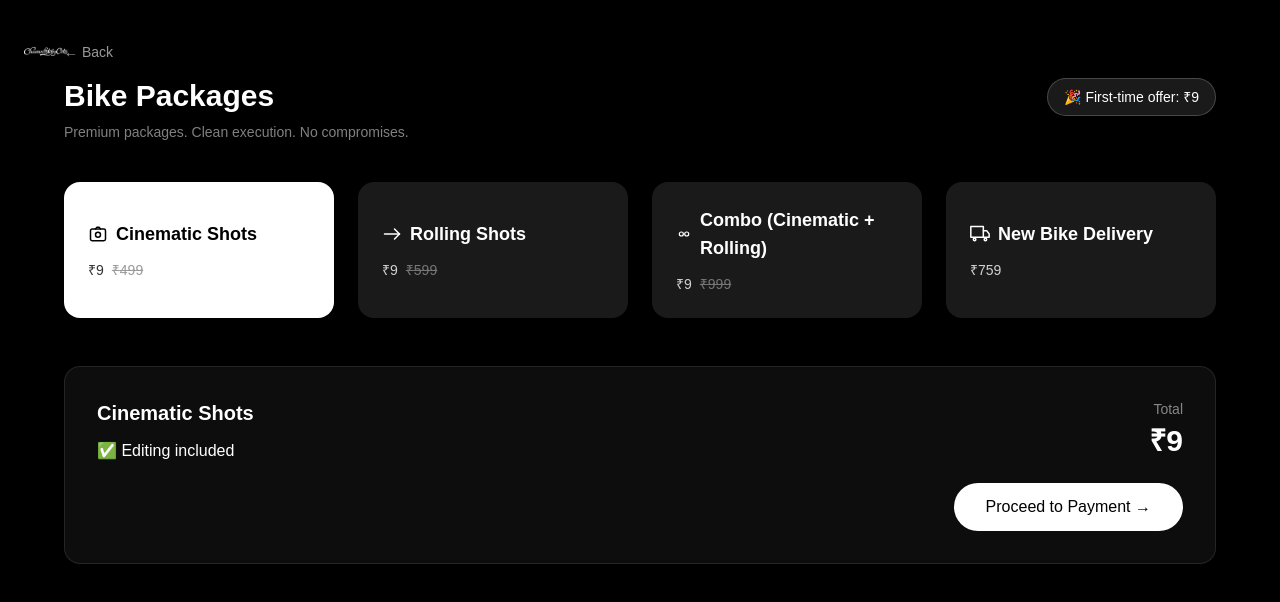
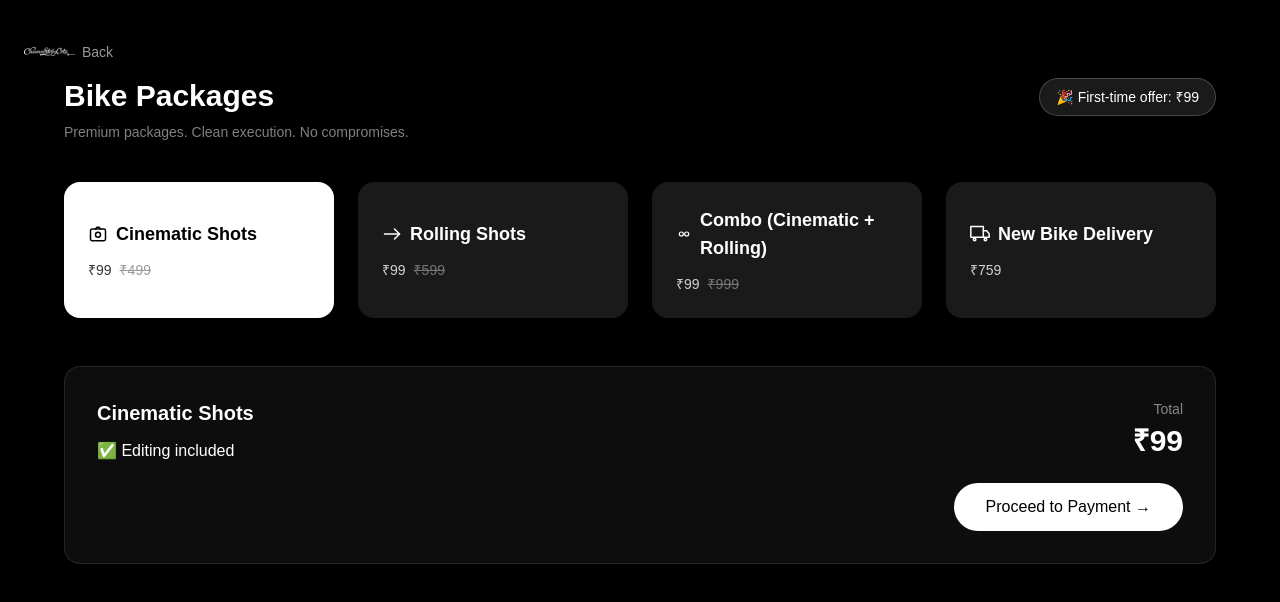
Before and after one commit to saicharan181719/charanstorycuts, a Next.js app: page /packages/1 in a window 1280 px wide. Shown: the top 602 px of the page. Built offline with nearby package versions, Linux system fonts and the light colour scheme; no server answers; the database is empty; sample sign-in values are in the browser's storage.

Commit message:
changed the offer price

```diff
--- a/app/packages/[vehicles]/page.tsx
+++ b/app/packages/[vehicles]/page.tsx
@@ -98,7 +98,7 @@ export default function PackagesPage() {
   const offerActive = offerAllowed && !isDelivery;
 
   const basePrice = prices[selected];
-  const finalPrice = offerActive ? 9 : basePrice;
+  const finalPrice = offerActive ? 99 : basePrice;
 
   const proceed = () => {
     const qs = new URLSearchParams({
@@ -145,7 +145,7 @@ export default function PackagesPage() {
 
           {offerActive && (
             <div className="rounded-full border border-white/20 bg-white/10 px-4 py-2 text-sm">
-              🎉 First-time offer: ₹9
+              🎉 First-time offer: ₹99
             </div>
           )}
         </div>
@@ -156,7 +156,7 @@ export default function PackagesPage() {
               const active = selected === key;
 
               const shownPrice =
-                offerAllowed && key !== "delivery" ? 9 : prices[key];
+                offerAllowed && key !== "delivery" ? 99 : prices[key];
 
               return (
                 <button
--- a/app/page.tsx
+++ b/app/page.tsx
@@ -73,7 +73,7 @@ export default function HomePage() {
         >
           Get your first shoot for{" "}
           <span className="ml-1 px-3 py-1 rounded-full bg-gradient-to-r from-amber-400 to-yellow-500 text-black font-semibold shadow-sm">
-            ₹9
+            ₹99
           </span>
         </motion.button>
       </section>
```
